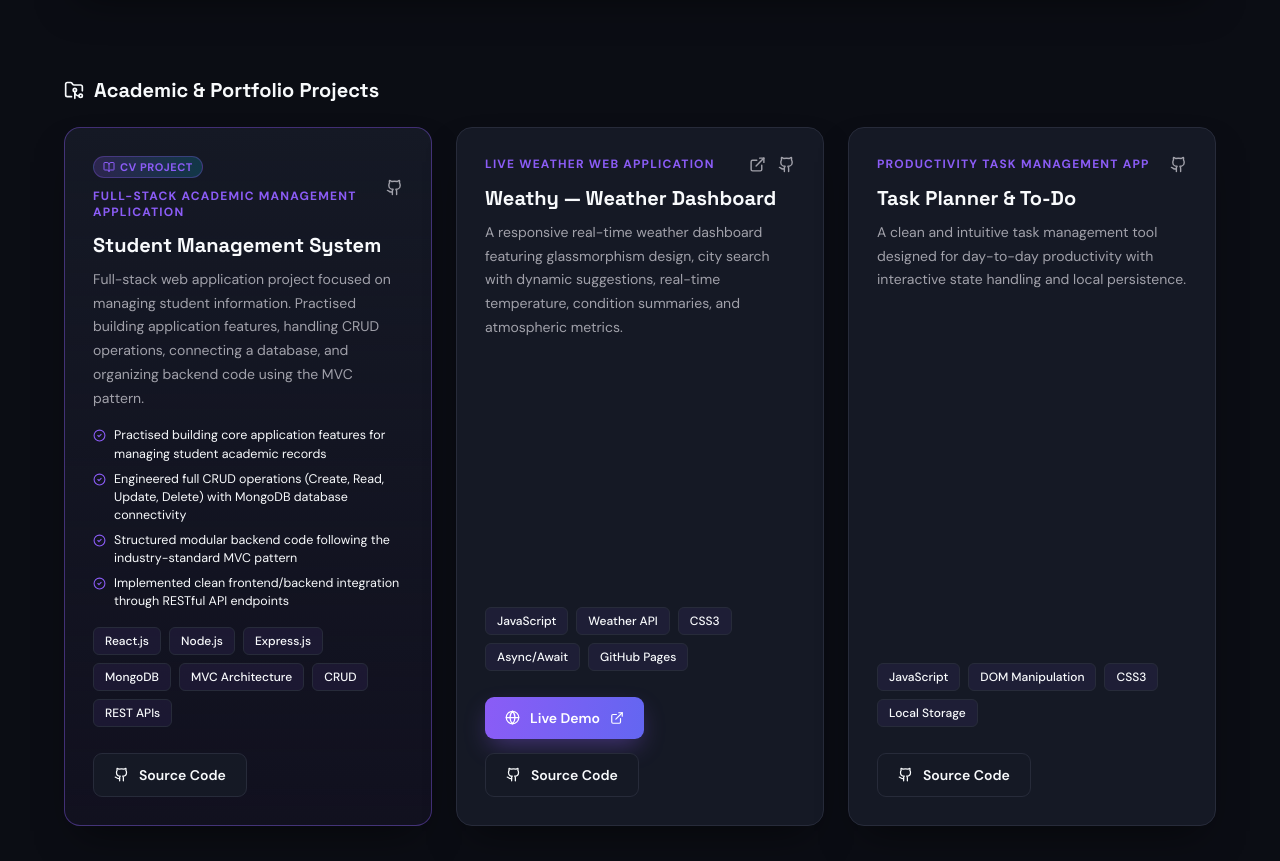
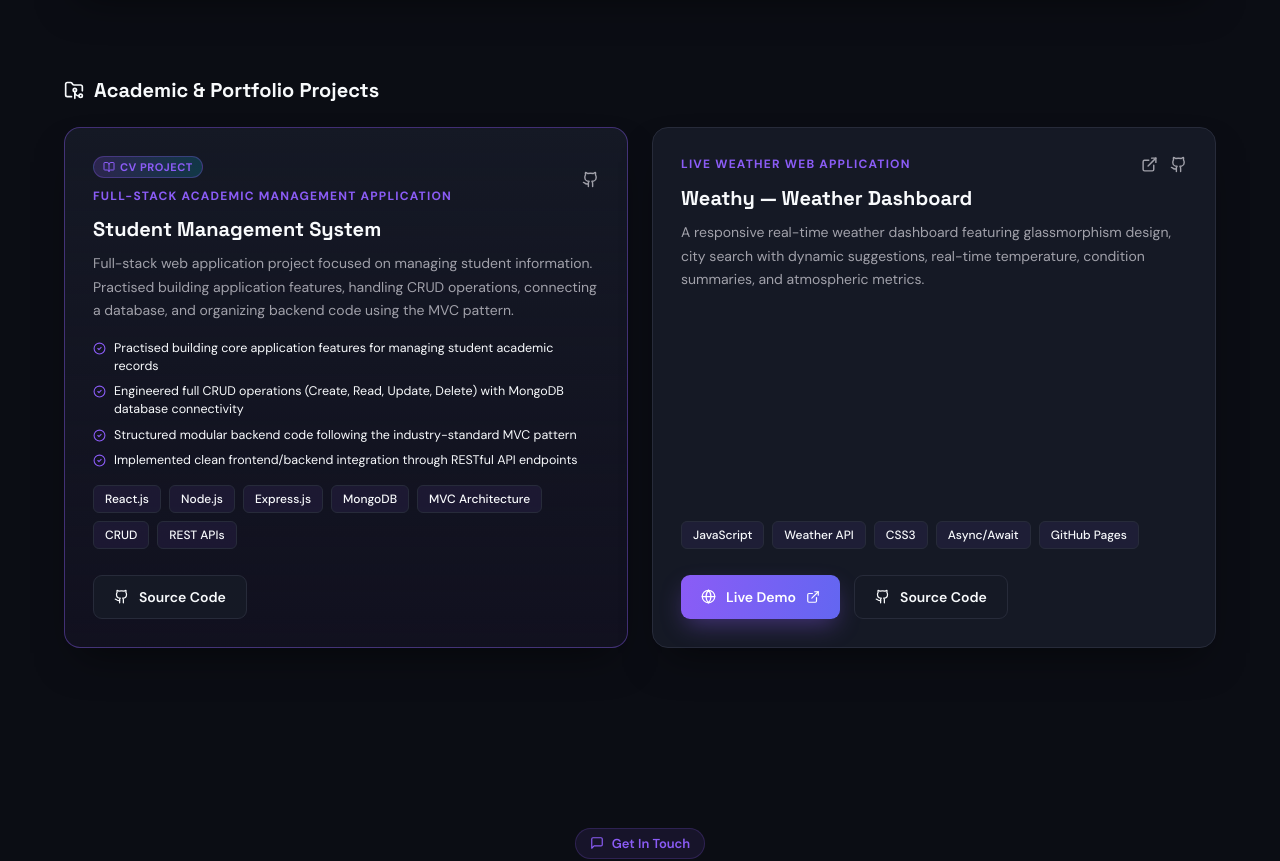
Before and after one commit to NAYZAR00/my_portfolio, a React (Vite) app: page / in a window 1280 px wide. Shown: the part 4020-4881 px from the top of the page. Built offline with nearby package versions, Linux system fonts and the light colour scheme.

Commit message:
update cv version1

```diff
--- a/src/data/portfolioData.js
+++ b/src/data/portfolioData.js
@@ -120,17 +120,6 @@ export const portfolioData = {
       featured: false,
       cvProject: false
     },
-    {
-      id: "todo-list",
-      title: "Task Planner & To-Do",
-      tagline: "Productivity Task Management App",
-      description:
-        "A clean and intuitive task management tool designed for day-to-day productivity with interactive state handling and local persistence.",
-      githubUrl: "https://github.com/NAYZAR00/To-do-list",
-      tags: ["JavaScript", "DOM Manipulation", "CSS3", "Local Storage"],
-      featured: false,
-      cvProject: false
-    }
   ]
 };
 
```
